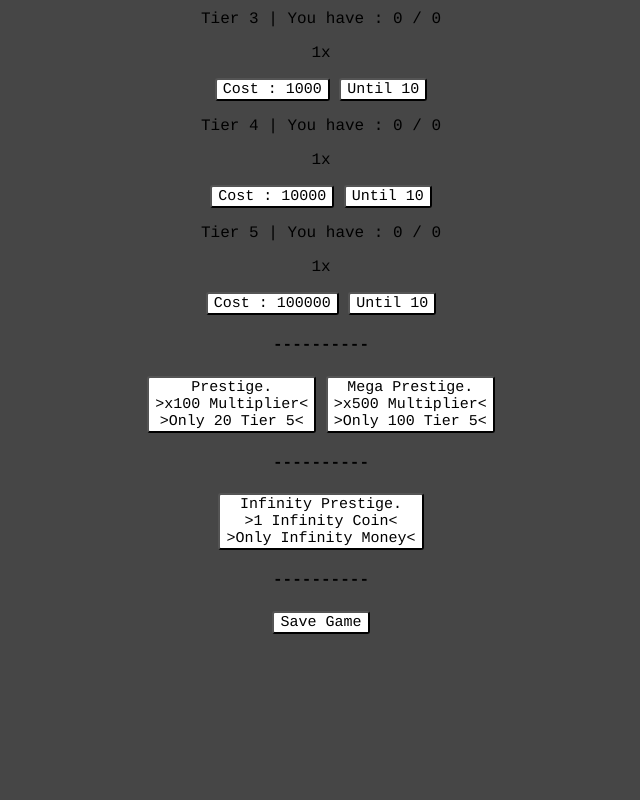
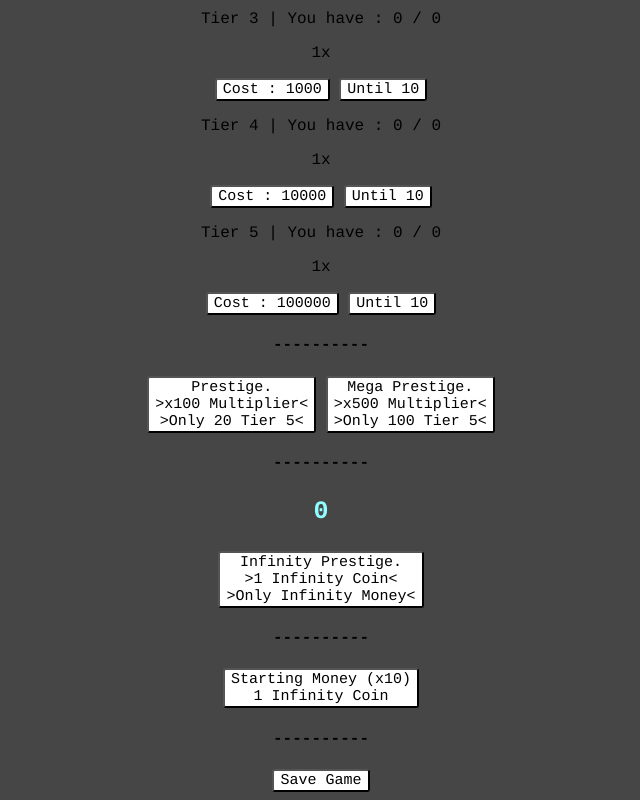
Before and after one commit to YhvrWasTaken/incremental, a plain HTML site: page index.html in a window 1280 px wide. Shown: the part 322-1122 px from the top of the page, without its empty margins (319-959 px from the left). Before the commit the page ends 964 px from the top, so only its background shows below. Drawn offline with Linux system fonts and the light colour scheme.

Commit message:
Update index.html

```diff
--- a/index.html
+++ b/index.html
@@ -71,6 +71,7 @@
         </button>
         <br>
         <h4>----------</h4>
+        <h3 id="infcurrency">0</h3>
         <button onclick="infinityprestige()">
           <span id="btn-line">Infinity Prestige.
           <br>
@@ -80,9 +81,17 @@
         </button>
         <br>
         <h4>----------</h4>
+        <button onclick="infupgrade1()">
+          <span id="btn-line">Starting Money (x10)</span>
+          <br>
+          <span id="btn-line"><span id="infupgrade1cost">1</span> Infinity Coin</span>
+        </button>
+        <br>
+        <h4>----------</h4>
         <button onclick="save()">
           <span id="btn-line">Save Game</span>
         </button>
+        <!-- <button onclick="cheat()">Cheat DevTools</button> -->
     </div>
     <!-- Global site tag (gtag.js) - Google Analytics -->
     <script async src="https://www.googletagmanager.com/gtag/js?id=UA-128985761-1"></script>
```
